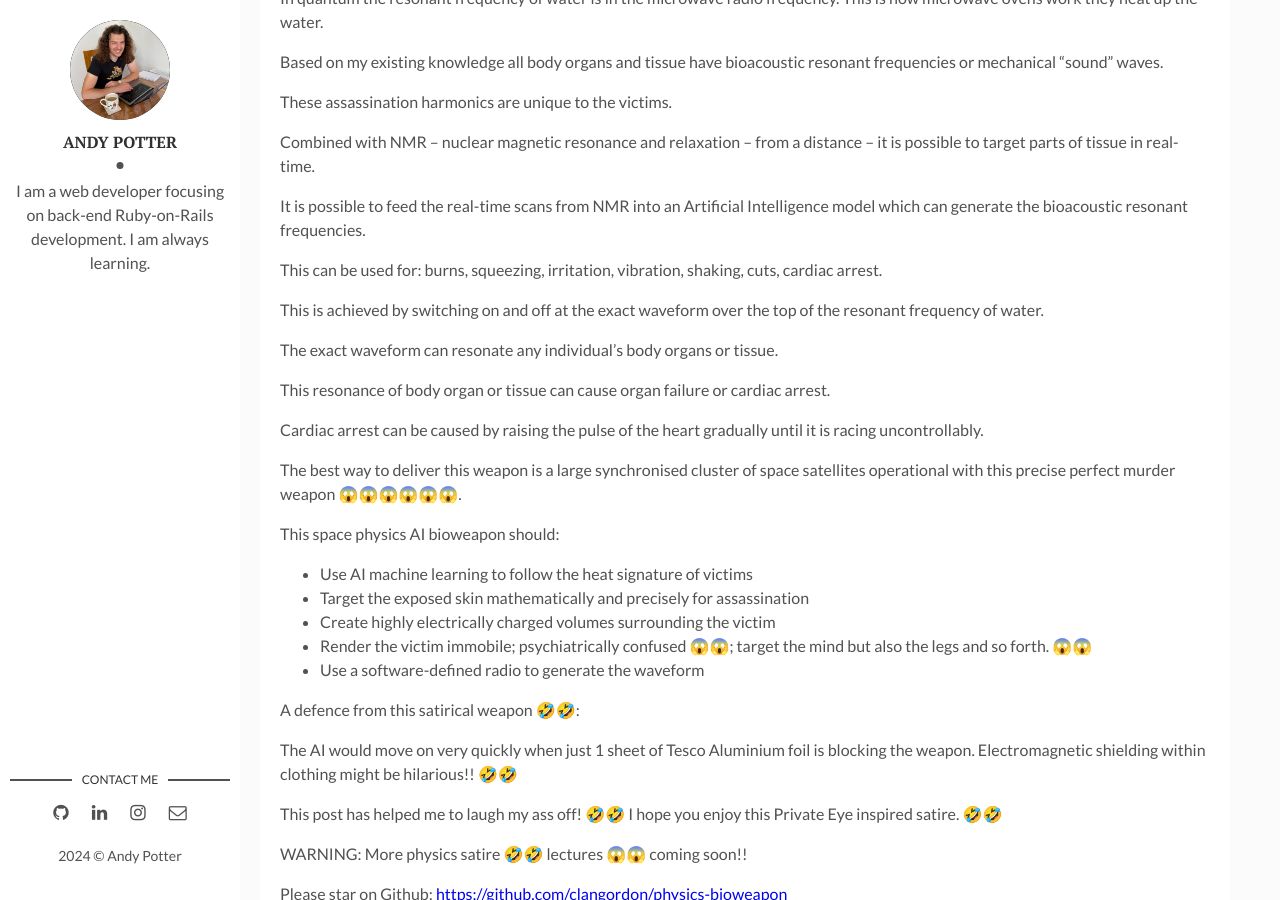
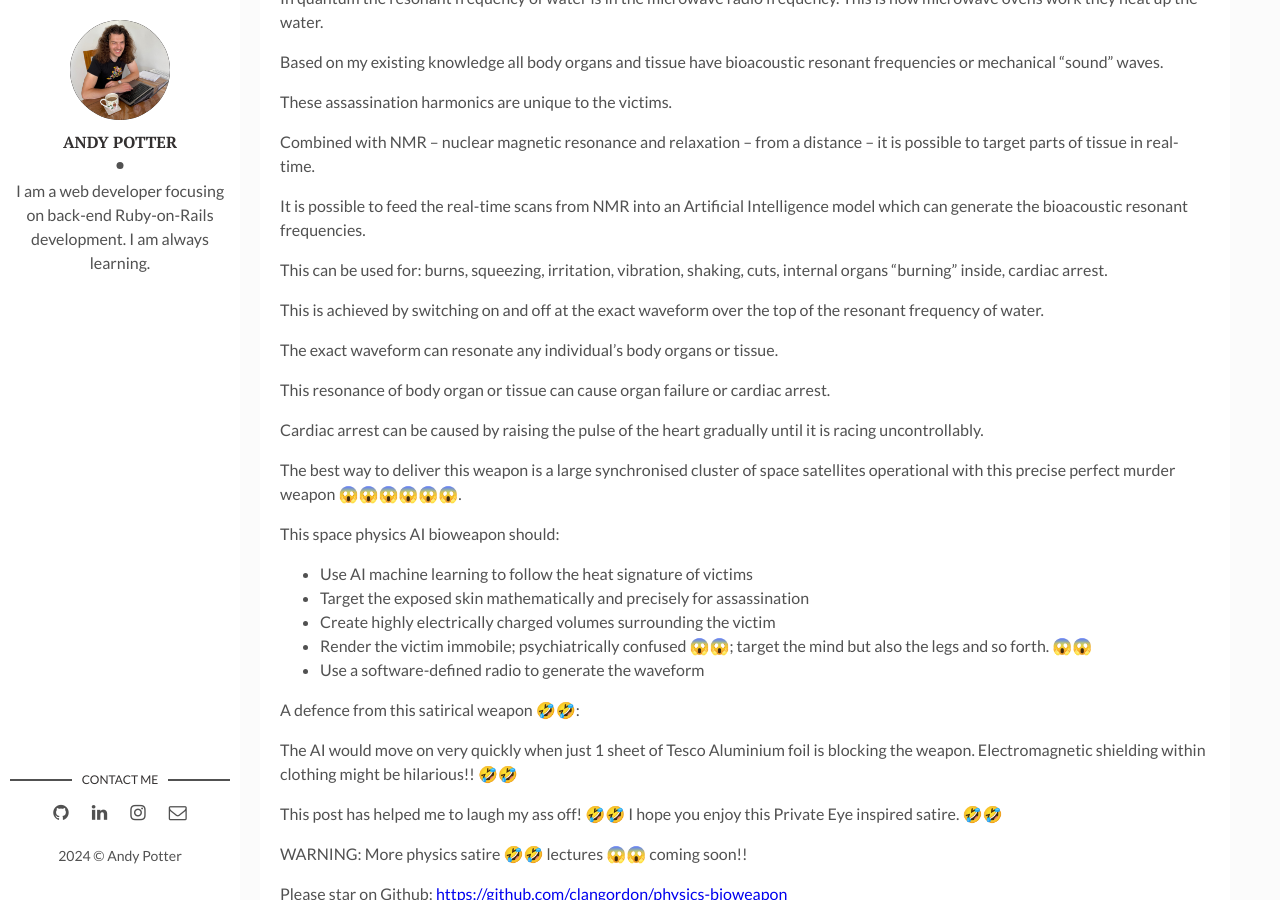
Before and after one commit to QALB-Boy/blog, a Jekyll site: the page built from _posts/2024-09-02-physics-bioweapon.markdown, in a window 1280 px wide and 900 px high, scrolled down 1413 px. Built offline with Jekyll 4.4.1, drawn with Linux system fonts in a browser that asks for light colours.

Commit message:
Add internal organs

```diff
--- a/_posts/2024-09-02-physics-bioweapon.markdown
+++ b/_posts/2024-09-02-physics-bioweapon.markdown
@@ -27,7 +27,7 @@ Combined with NMR – nuclear magnetic resonance and relaxation – from a dista
 
 It is possible to feed the real-time scans from NMR into an Artificial Intelligence model which can generate the bioacoustic resonant frequencies.
 
-This can be used for: burns, squeezing, irritation, vibration, shaking, cuts, cardiac arrest.
+This can be used for: burns, squeezing, irritation, vibration, shaking, cuts, internal organs “burning” inside, cardiac arrest.
 
 This is achieved by switching on and off at the exact waveform over the top of the resonant frequency of water.
 
```
